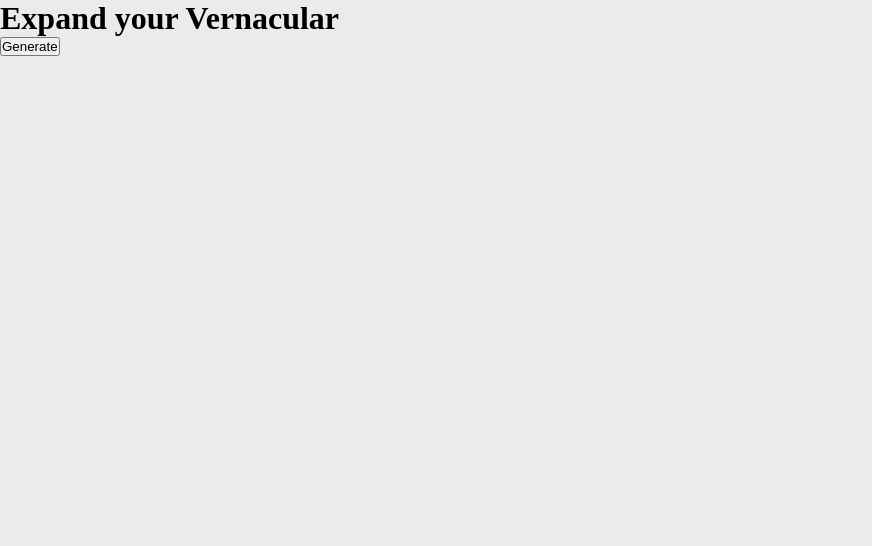
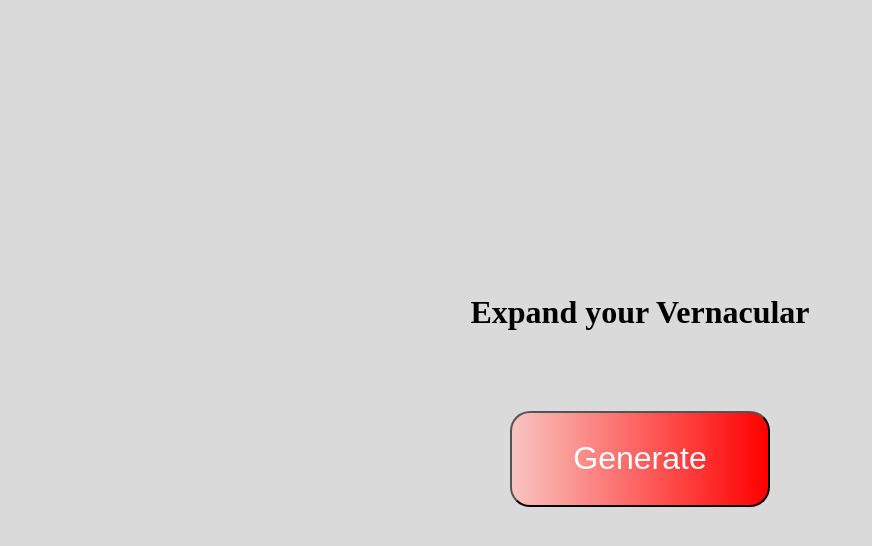
Before and after one commit to Urstupidsammy/Expand-Your-Vernacular, a plain HTML site: page index.html in a window 1280 px wide. Shown: the whole page, without its empty margins (0-872 px from the left). Drawn offline with Linux system fonts and the light colour scheme.

Commit message:
updating style sheet, and aligning elements on page

```diff
--- a/assets/css/style.css
+++ b/assets/css/style.css
@@ -7,5 +7,46 @@
 }
 
 body {
-  background-color: rgb(235, 235, 235);
+  background-color: rgb(218, 218, 218);
 }
+
+main {
+  width: 100vw;
+  height: 100vh;
+}
+
+h1 {
+  font-weight: bold;
+  margin: 2rem;
+}
+
+#generate {
+  width: 260px;
+  height: 6rem;
+  padding: 1px;
+  font-size: 2rem;
+  border-radius: 20px;
+  background: linear-gradient(to right, #f9c4c0, red);
+  color: white;
+}
+
+#generate:hover {
+  background: linear-gradient(to left, #f9c4c0, red);
+  cursor: pointer;
+}
+
+.box {
+  display: flex;
+  flex-direction: column;
+  justify-content: center;
+  align-items: center;
+  gap: 1rem;
+}
+
+.container {
+  width: 100%;
+  display: flex;
+  justify-content: center;
+  align-items: center;
+  height: 20%;
+}
```
